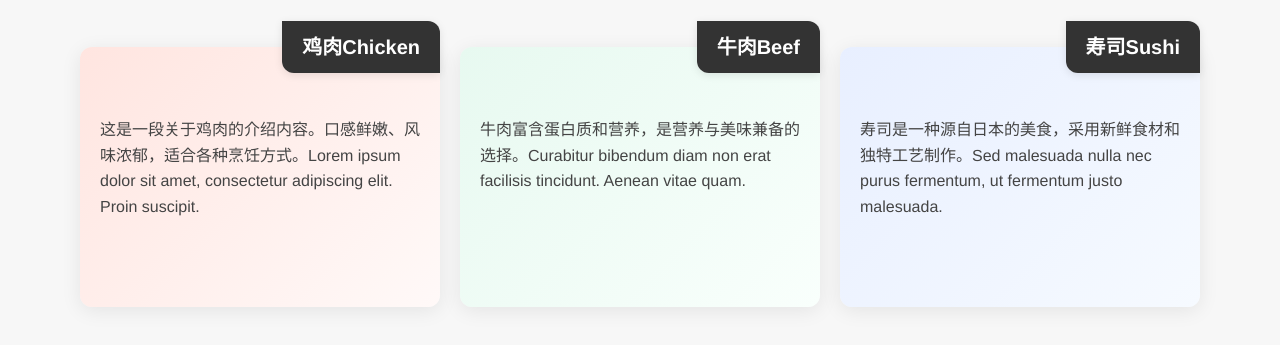
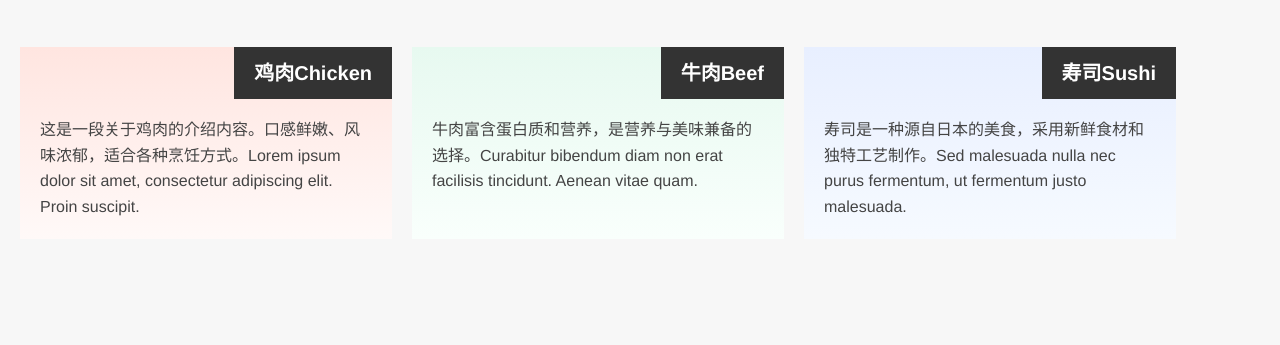
Before and after one commit to Carol-SPARK/CourseraHtmlCssJava, a plain HTML site: page index.html in a window 1280 px wide. Shown: the part 107-452 px from the top of the page. Drawn offline with Linux system fonts and the light colour scheme.

Commit message:
Update CSS style for layout and spacing

```diff
--- a/css/style.css
+++ b/css/style.css
@@ -28,35 +28,25 @@
   display: flex;
   flex-wrap: wrap;
   gap: 20px;
-    justify-content: center;
-    max-width: 1200px;
   margin: 0 auto;
 }
 
 
 .box {
-    background: white;
-    border-radius: 12px;
-    box-shadow: 0 4px 20px rgba(0, 0, 0, 0.08);
   padding: 60px 20px 20px 20px;
   position: relative;
-    transition: transform 0.3s ease;
-    min-height: 260px;
-  }
-
-  .box:hover {
-    transform: translateY(-5px);
 }
 
 
+
 .box1 {
-    background: linear-gradient(135deg, #ffe5e0, #fff9f8);
+  background: linear-gradient(#ffe5e0, #fff9f8);
 }
 .box2 {
-    background: linear-gradient(135deg, #e7f9f0, #f9fffc);
+  background: linear-gradient( #e7f9f0, #f9fffc);
 }
 .box3 {
-    background: linear-gradient(135deg, #e8efff, #f6faff);
+  background: linear-gradient( #e8efff, #f6faff);
 }
 
 
@@ -64,14 +54,11 @@
   position: absolute;
   top: 0;
   right: 0;
-    transform: translateY(-50%);
   background-color: #333;
   color: white;
   padding: 10px 20px;
-    border-radius: 0 12px 0 12px;
   font-size: 1.25em;
   font-weight: bold;
-    box-shadow: 0 2px 8px rgba(0, 0, 0, 0.1);
 }
 
 
```
Lines whose indentation alone changed are shown as unchanged.
